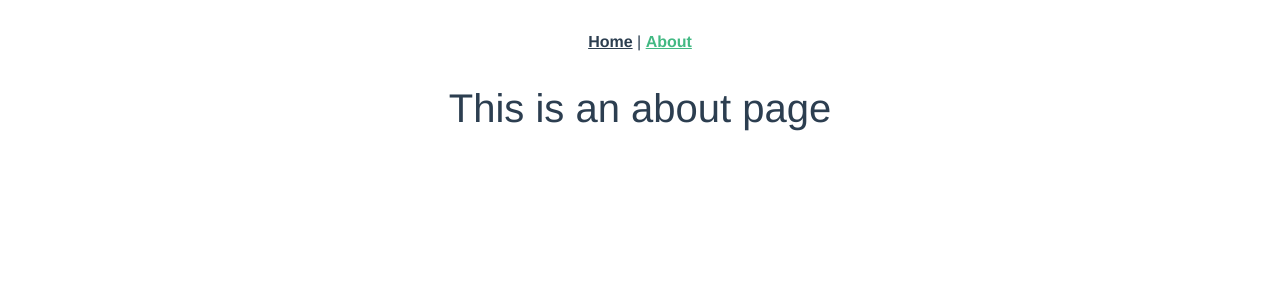
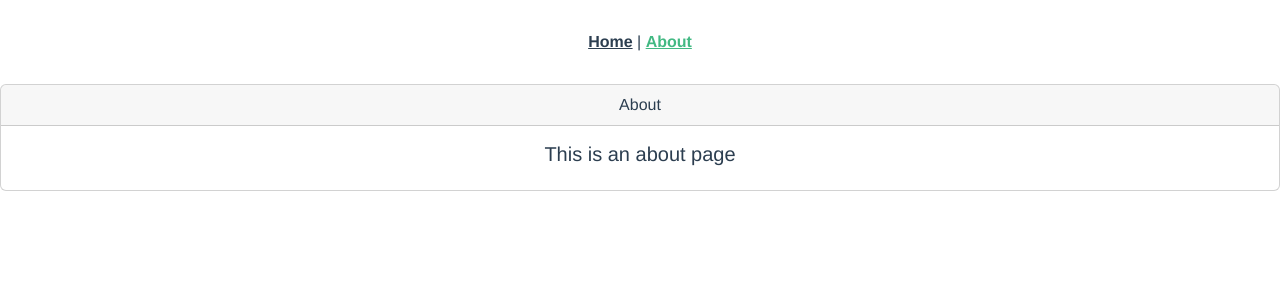
Before and after one commit to alejoriosm04/movie-reviews, a Vue app in the folder frontend/: page /about in a window 1280 px wide. Shown: the top 300 px of the page. Built offline with nearby package versions, Linux system fonts and the light colour scheme.

Commit message:
add `About View` as one of the headers

```diff
--- a/frontend/src/views/AboutView.vue
+++ b/frontend/src/views/AboutView.vue
@@ -1,5 +1,16 @@
 <template>
-  <div class="about">
-    <h1>This is an about page</h1>
+  <div class="card">
+    <div class="card-header">
+      About
+    </div>
+    <div class="card-body">
+      <h5 class="card-title">This is an about page</h5>
+    </div>
   </div>
 </template>
+
+<script>
+export default {
+  name: 'About',
+};
+</script>
```
